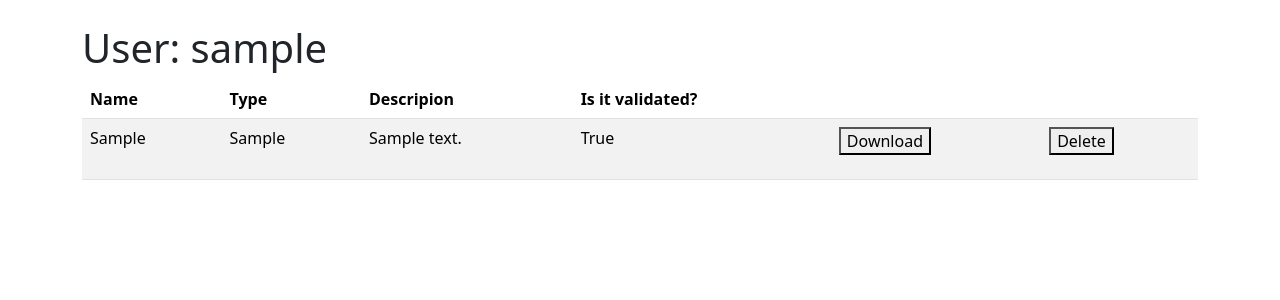
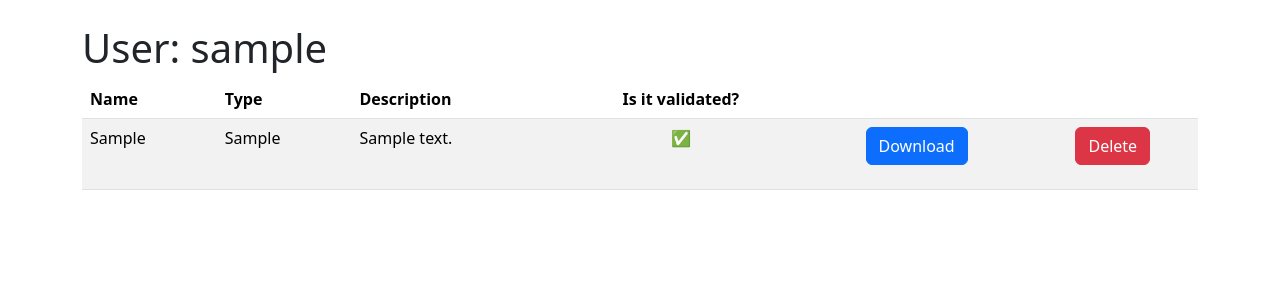
Before and after one commit to jaimebw/nabla, a Flask app: a page that uses app/templates/user.html in a window 1280 px wide. Shown: the part 80-380 px from the top of the page. Run offline with Flask 3, Linux system fonts and the light colour scheme; a user stored in the database is signed in; tables that the repository leaves empty hold one stand-in row (values such as "Sample post"); some libraries are stand-ins or nearby versions.

Commit message:
Upraded the visual appeareance of the buttons

```diff
--- a/app/templates/user.html
+++ b/app/templates/user.html
@@ -22,8 +22,8 @@ Hay que añadir:
             <tr>
                 <th>Name</th>
                 <th>Type</th>
-                <th>Descripion</th>
-                <th>Is it validated? </th>
+                <th>Description</th>
+                <th class="text-center" data-toggle="tooltip" data-placement="top" title="Checkmark indicates a validated dictionary, cross or X indicates an invalid dictionary">Is it validated? </th>
                 <th> </th>
                 <th> </th>
             </tr>
@@ -33,17 +33,23 @@ Hay que añadir:
                     <td>{{file.fname}}</td>
                     <td>{{file.dict_class}}</td>
                     <td>{{file.description}}</td>
-                    <td> {{file.is_validated}} </td>
-                    <td>
+                    <td class="text-center">
+                        {% if file.is_validated %}
+                            ✅
+                        {% else %}
+                            ❌
+                        {% endif %}
+                    </td>
+                    <td class="text-center" >
                         <form action="{{ url_for('download_dict') }}" method="post">
                         <input type="hidden" name="id" value="{{ file.id }}">
-                        <button type="submit">Download</button>
+                        <button type="submit" class="btn btn-primary" >Download</button>
                         </form>
                     </td>
-                    <td>
+                    <td class="text-center" >
                         <form action="{{ url_for('delete_dict') }}" method="post">
                         <input type="hidden" name="id" value="{{ file.id }}">
-                        <button type="submit">Delete</button>
+                        <button type="submit"class="btn btn-danger">Delete</button>
                         </form>
                     </td>
                 </tr>
```
